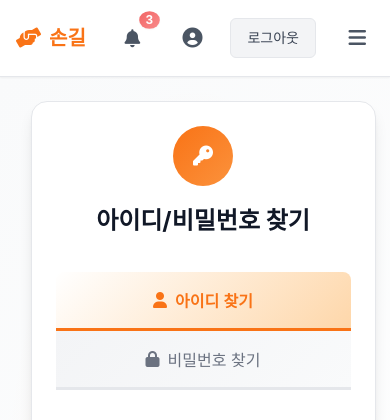
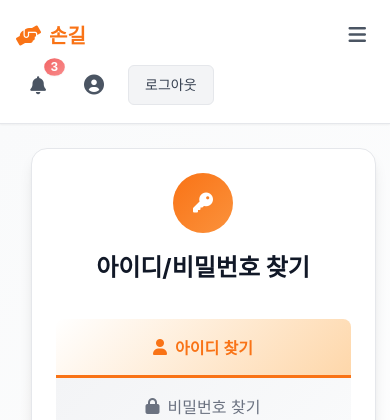
Before and after one commit to ANGIBU/songil, a Flask app: page /find_account in a window 390 px wide. Shown: the top 420 px of the page. Run offline with Flask 3, Linux system fonts and the light colour scheme; the visitor is signed in with stand-in values (Sample User, id 1); some libraries are stand-ins or nearby versions.

Commit message:
안기부 |  커밋된 시간: 2025-06-27 15:51:48

```diff
--- a/static/css/style.css
+++ b/static/css/style.css
@@ -221,10 +221,15 @@ body.modal-open {
 }
 
 .header-content {
-    display: flex;
-    align-items: center;
-    justify-content: space-between;
+    display: grid;
+    grid-template-columns: 200px 1fr 200px;
+    align-items: center;
     padding: var(--spacing-4) 0;
+    gap: var(--spacing-4);
+}
+
+.logo {
+    justify-self: start;
 }
 
 .logo a {
@@ -287,12 +297,15 @@ body.modal-open {
 }
 
 .user-menu {
-    display: flex;
-    align-items: center;
-    gap: var(--spacing-4);
-}
-
-/* 알림 종 버튼 스타일 */
+    justify-self: end;
+    display: flex;
+    align-items: center;
+    gap: var(--spacing-3);
+    min-width: 160px;
+    justify-content: flex-end;
+}
+
+/* 알림 종 버튼 스타일 - hover 크기 고정 */
 .notification-bell-btn {
     position: relative;
     background: none;
@@ -1609,10 +1629,8 @@ hr {
 
 /* 반응형 디자인 */
 @media (max-width: 1024px) {
-    .hero-content {
-        grid-template-columns: 1fr;
-        gap: var(--spacing-8);
-        text-align: center;
+    .header-content {
+        grid-template-columns: auto 1fr auto;
     }
 
     .urgent-cards {
@@ -1621,32 +1639,32 @@ hr {
     }
 
     .notification-panel {
-        width: 350px;
+        width: min(350px, calc(100vw - 20px));
         right: 10px;
     }
 }
 
 @media (max-width: 768px) {
+    .header-content {
+        grid-template-columns: 1fr auto;
+        gap: var(--spacing-2);
+    }
+
     .main-nav {
         display: none;
     }
 
     .mobile-menu-btn {
         display: block;
-    }
-
-    .hero-title {
-        font-size: var(--font-size-3xl);
-    }
-
-    .hero-buttons {
-        flex-direction: column;
-        align-items: center;
-    }
-
-    .cta-buttons {
-        flex-direction: column;
-        align-items: center;
+        grid-column: 2;
+        justify-self: end;
+    }
+
+    .user-menu {
+        grid-column: 1;
+        grid-row: 2;
+        justify-self: start;
+        min-width: auto;
     }
 
     .urgent-cards {
@@ -1769,7 +1788,7 @@ hr {
 .user-actions {
     display: flex;
     align-items: center;
-    gap: var(--spacing-4);
+    gap: var(--spacing-3);
 }
 
 .guest-actions {
--- a/static/js/script.js
+++ b/static/js/script.js
@@ -111,7 +111,7 @@ function toggleNotificationPanel() {
     }
 }
 
-// ===== 알림 패널 열기 =====
+// ===== 알림 패널 열기 - 애니메이션 개선 =====
 function openNotificationPanel() {
     try {
         const panel = document.getElementById('notificationPanel');
@@ -119,6 +119,7 @@ function openNotificationPanel() {
 
         if (!panel || !overlay) return;
 
+        // 패널과 오버레이 표시
         panel.classList.add('show');
         overlay.classList.add('show');
 
@@ -128,15 +129,43 @@ function openNotificationPanel() {
             firstItem.focus();
         }
 
-        // 애니메이션 효과
+        // GSAP 애니메이션 - 초기 상태 명확히 설정
         if (typeof gsap !== 'undefined') {
-            gsap.from('.notification-item', {
-                duration: 0.3,
-                x: 20,
+            const notificationItems = panel.querySelectorAll('.notification-item');
+
+            // 초기 상태 설정 - 모든 아이템을 완전히 초기화
+            gsap.set(notificationItems, {
+                x: 30,
                 opacity: 0,
-                stagger: 0.05,
-                ease: 'power2.out'
+                visibility: 'visible'
             });
+
+            // 애니메이션 실행 - 더 부드러운 타이밍
+            gsap.to(notificationItems, {
+                duration: 0.4,
+                x: 0,
+                opacity: 1,
+                stagger: {
+                    amount: 0.15,
+                    from: "start"
+                },
+                ease: 'power2.out',
+                clearProps: "all" // 애니메이션 완료 후 인라인 스타일 제거
+            });
+
+            // 패널 자체 애니메이션
+            gsap.fromTo(panel,
+                {
+                    scale: 0.95,
+                    opacity: 0
+                },
+                {
+                    duration: 0.3,
+                    scale: 1,
+                    opacity: 1,
+                    ease: 'power2.out'
+                }
+            );
         }
 
     } catch (error) {
@@ -152,15 +181,33 @@ function closeNotificationPanel() {
 
         if (!panel || !overlay) return;
 
-        panel.classList.remove('show');
-        overlay.classList.remove('show');
+        // GSAP 닫기 애니메이션
+        if (typeof gsap !== 'undefined') {
+            gsap.to(panel, {
+                duration: 0.2,
+                scale: 0.95,
+                opacity: 0,
+                ease: 'power2.in',
+                onComplete: () => {
+                    panel.classList.remove('show');
+                    overlay.classList.remove('show');
+
+                    // 애니메이션 상태 초기화
+                    gsap.set(panel, { clearProps: "all" });
+                    gsap.set(panel.querySelectorAll('.notification-item'), { clearProps: "all" });
+                }
+            });
+        } else {
+            panel.classList.remove('show');
+            overlay.classList.remove('show');
+        }
 
     } catch (error) {
         console.warn('알림 패널 닫기 오류:', error);
     }
 }
 
-// ===== 패널 알림 필터링 =====
+// ===== 패널 알림 필터링 - 애니메이션 개선 =====
 function filterPanelNotifications(category) {
     try {
         // 필터 버튼 업데이트
@@ -171,23 +218,36 @@ function filterPanelNotifications(category) {
 
         // 알림 아이템 필터링
         const notifications = document.querySelectorAll('.notification-item');
+        const visibleNotifications = [];
+
         notifications.forEach(notification => {
             if (category === 'all' || notification.dataset.category === category) {
                 notification.style.display = 'flex';
+                visibleNotifications.push(notification);
             } else {
                 notification.style.display = 'none';
             }
         });
 
-        // 애니메이션 효과
-        if (typeof gsap !== 'undefined') {
-            const visibleNotifications = document.querySelectorAll('.notification-item[style*="flex"], .notification-item:not([style*="none"])');
-            gsap.from(visibleNotifications, {
-                duration: 0.4,
+        // 애니메이션 효과 - 초기 상태 명확히 설정
+        if (typeof gsap !== 'undefined' && visibleNotifications.length > 0) {
+            // 초기 상태 설정
+            gsap.set(visibleNotifications, {
                 x: -20,
-                opacity: 0,
-                stagger: 0.05,
-                ease: 'power2.out'
+                opacity: 0
+            });
+
+            // 애니메이션 실행
+            gsap.to(visibleNotifications, {
+                duration: 0.3,
+                x: 0,
+                opacity: 1,
+                stagger: {
+                    amount: 0.1,
+                    from: "start"
+                },
+                ease: 'power2.out',
+                clearProps: "all"
             });
         }
 
@@ -296,7 +356,7 @@ function updateFilterCounts() {
     }
 }
 
-// ===== 새 알림 추가 =====
+// ===== 새 알림 추가 - 애니메이션 개선 =====
 function addNewNotification(notificationData) {
     try {
         const notificationItems = document.getElementById('notificationItems');
@@ -328,13 +388,23 @@ function addNewNotification(notificationData) {
         // 맨 위에 추가
         notificationItems.insertBefore(newNotification, notificationItems.firstChild);
 
-        // 애니메이션 효과
+        // 애니메이션 효과 - 초기 상태 명확히 설정
         if (typeof gsap !== 'undefined') {
-            gsap.from(newNotification, {
-                duration: 0.5,
+            // 초기 상태 설정
+            gsap.set(newNotification, {
                 x: 50,
                 opacity: 0,
-                ease: 'power2.out'
+                scale: 0.95
+            });
+
+            // 애니메이션 실행
+            gsap.to(newNotification, {
+                duration: 0.5,
+                x: 0,
+                opacity: 1,
+                scale: 1,
+                ease: 'back.out(1.2)',
+                clearProps: "all"
             });
         }
 
```
Also changed, not shown: other parts of static/css/style.css (+24 -11 lines), templates/base.html (+0 -9 lines).
